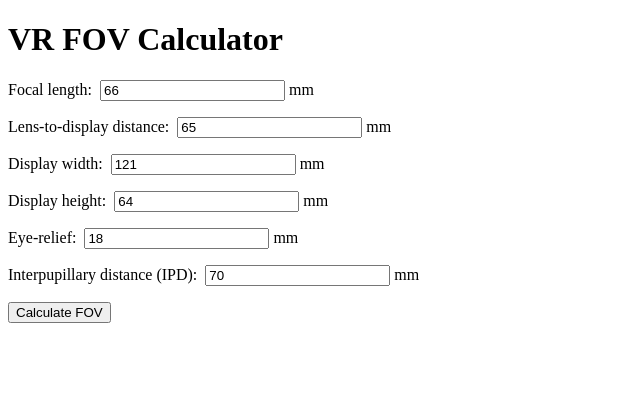
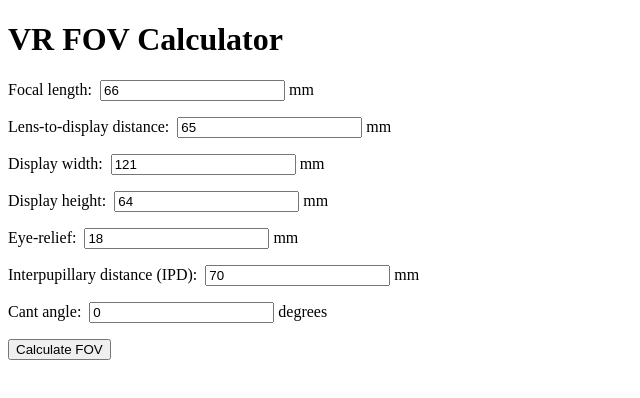
Before and after one commit to gatlee21/VRHeadsetFovCalculator, a React (Vite) app: page / in a window 1280 px wide. Shown: the top 398 px of the page, without its empty margins (0-640 px from the left). Built offline with nearby package versions, Linux system fonts and the light colour scheme.

Commit message:
compute cant angle

```diff
--- a/src/pages/Calculator.jsx
+++ b/src/pages/Calculator.jsx
@@ -11,6 +11,7 @@ function Calculator() {
     displayHeight: 64,
     eyeRelief: 18,
     ipd: 70,
+    cantAngle: 0,
   });
 
   const [result, setResult] = useState(null);
@@ -67,6 +68,13 @@ function Calculator() {
         name="ipd"
         unit="mm"
       />
+    <InputField
+        label="Cant angle"
+        value={inputs.cantAngle}
+        onChange={handleChange}
+        name="cantAngle"
+        unit="degrees"
+      />
 
       <button onClick={handleFovCalculations}>Calculate FOV</button>
 
--- a/src/utils/fov.js
+++ b/src/utils/fov.js
@@ -20,15 +20,15 @@ export function calculateVirtualHeight(M, h) {
 }
 
 // Nasal FOV (full cone): 2 * arctan(...)
-export function calculateHorizontalFOV_Nasal(M, ipd, d_eye, d_v) {
+export function calculateHorizontalFOV_Nasal(M, ipd, d_eye, d_v, cant) {
   const numerator = M * (ipd / 2);
-  return Math.atan(numerator / (d_eye + d_v)) * (180 / Math.PI);
+  return Math.atan(numerator / (d_eye + d_v)) * (180 / Math.PI) + cant;
 }
 
 // Monocular FOV (full cone): 2 * arctan(...)
-export function calculateHorizontalFOV_Monocular(M, w, ipd, d_eye, d_v) {
+export function calculateHorizontalFOV_Monocular(M, w, ipd, d_eye, d_v, cant) {
   const numerator = M * (w - (ipd / 2));
-  return Math.atan(numerator / (d_eye + d_v)) * (180 / Math.PI);
+  return Math.atan(numerator / (d_eye + d_v)) * (180 / Math.PI) - cant;
 }
 
 // Total horizontal FOV = monocular * 2
@@ -54,15 +54,16 @@ export function calculateFOV({
   displayWidth,      // display width
   displayHeight,     // display height
   eyeRelief,         // eye-relief
-  ipd                // interpupillary distance
+  ipd,               // interpupillary distance
+  cantAngle,
 }) {
   const magnification = calculateMagnification(focalLength, lensToDisplay);
   const virtualImageDistance = calculateVirtualImageDistance(focalLength, lensToDisplay);
   const virtualWidth = calculateVirtualWidth(magnification, displayWidth);
   const virtualHeight = calculateVirtualHeight(magnification, displayHeight);
 
-  const fov_nasal = calculateHorizontalFOV_Nasal(magnification, ipd, eyeRelief, virtualImageDistance);
-  const fov_monocular = calculateHorizontalFOV_Monocular(magnification, displayWidth, ipd, eyeRelief, virtualImageDistance);
+  const fov_nasal = calculateHorizontalFOV_Nasal(magnification, ipd, eyeRelief, virtualImageDistance, cantAngle);
+  const fov_monocular = calculateHorizontalFOV_Monocular(magnification, displayWidth, ipd, eyeRelief, virtualImageDistance, cantAngle);
   const fov_h_total = calculateHorizontalFOV_Total(fov_monocular);
   const stereo_overlap_fov = calculateStereoOverlapFOV(fov_nasal);
   const fov_v = calculateVerticalFOV(magnification, displayHeight, eyeRelief, virtualImageDistance);
```
